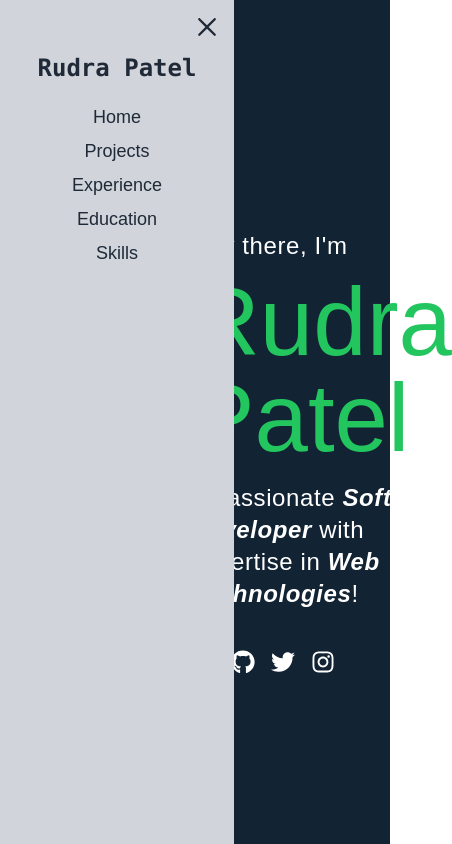
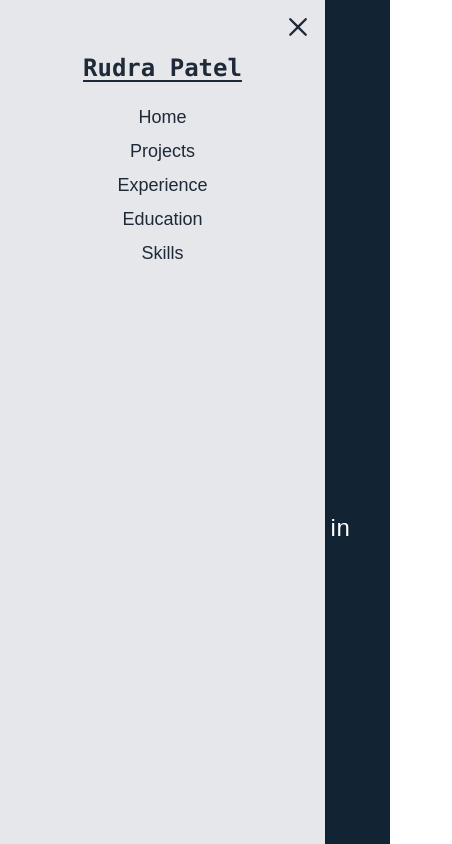
Before and after one commit to Rudra1402/ePortfolio, a React (Create React App) app: page / in a window 390 px wide. Both pictures are taken after a click on the icon 44 px from the left and 32 px from the top of the page. Shown: the whole page, 452 px wide, since content can reach past the window. Built offline with nearby package versions, Linux system fonts and the light colour scheme; a web font is replaced by a local one.

Commit message:
homepage responsive

```diff
--- a/src/components/home/Homepage.jsx
+++ b/src/components/home/Homepage.jsx
@@ -8,27 +8,27 @@ function Homepage() {
     const [flipImage, setFlipImage] = useState(true);
     return (
         <div
-            className='h-[calc(100%-64px)] p-8 flex justify-center items-center gap-x-6 text-white w-3/4'
+            className='h-[calc(100%-64px)] p-4 md:p-8 flex md:flex-row flex-col justify-start md:justify-center items-center gap-y-10 md:gap-x-6 text-white w-11/12 md:w-3/4'
         >
             <img
                 src={flipImage ? profile : rudra}
                 alt="Rudra Patel"
                 className={classNames(
-                    'rounded-full h-72 w-72 cursor-pointer'
+                    'rounded-full h-64 md:h-72 w-64 md:w-72 cursor-pointer'
                 )}
                 onClick={() => setFlipImage(!flipImage)}
             />
-            <div className='flex flex-col gap-y-4'>
+            <div className='flex flex-col items-center md:items-start gap-y-4 md:gap-y-4'>
                 <div className='text-2xl leading-none tracking-wide'>
                     Hey there, I'm
                 </div>
-                <div className='text-8xl leading-none text-green-500'>
+                <div className='text-5xl sm:text-6xl md:text-start text-center md:text-8xl leading-none text-green-500'>
                     Rudra Patel
                 </div>
-                <div className='text-2xl tracking-wide'>
+                <div className='text-2xl md:text-start text-center tracking-wide'>
                     A passionate <i className='font-semibold'>Software Developer</i> with expertise in <i className='font-semibold'>Web Technologies</i>!
                 </div>
-                <div className='flex items-center gap-x-4 pt-6'>
+                <div className='flex items-center md:justify-start justify-center gap-x-4 pt-6'>
                     {socials?.map((social, index) => (
                         <div
                             key={index}
--- a/src/components/navbar/Navbar.jsx
+++ b/src/components/navbar/Navbar.jsx
@@ -15,40 +15,49 @@ function Navbar() {
 
     const mobileSidebar = (
         <div
-            className='absolute top-0 left-0 bottom-0 w-3/5 bg-gray-300 text-gray-800 px-8 py-14 flex flex-col gap-y-4 items-center'
+            className='absolute top-0 left-0 bottom-0 w-5/6 sm:w-4/5 md:w-3/5 bg-gray-200 shadow-md text-gray-800 px-8 py-14 flex flex-col gap-y-4 items-center z-20'
         >
             <RxCross2
                 className='absolute top-3 right-3 text-3xl leading-none cursor-pointer'
                 onClick={() => setOpenSidebar(false)}
             />
-            <div className='font-semibold text-2xl font-mono leading-none mb-3'>Rudra Patel</div>
+            <div
+                className='font-semibold text-2xl font-mono leading-none mb-3 underline underline-offset-4'
+            >
+                Rudra Patel
+            </div>
             <Link
                 to={'/'}
                 className=''
+                onClick={() => setOpenSidebar(false)}
             >
                 Home
             </Link>
             <Link
                 to={'/projects'}
                 className=''
+                onClick={() => setOpenSidebar(false)}
             >
                 Projects
             </Link>
             <Link
                 to={'/experience'}
                 className=''
+                onClick={() => setOpenSidebar(false)}
             >
                 Experience
             </Link>
             <Link
                 to={'/education'}
                 className=''
+                onClick={() => setOpenSidebar(false)}
             >
                 Education
             </Link>
             <Link
                 to={'/skills'}
                 className=''
+                onClick={() => setOpenSidebar(false)}
             >
                 Skills
             </Link>
```
